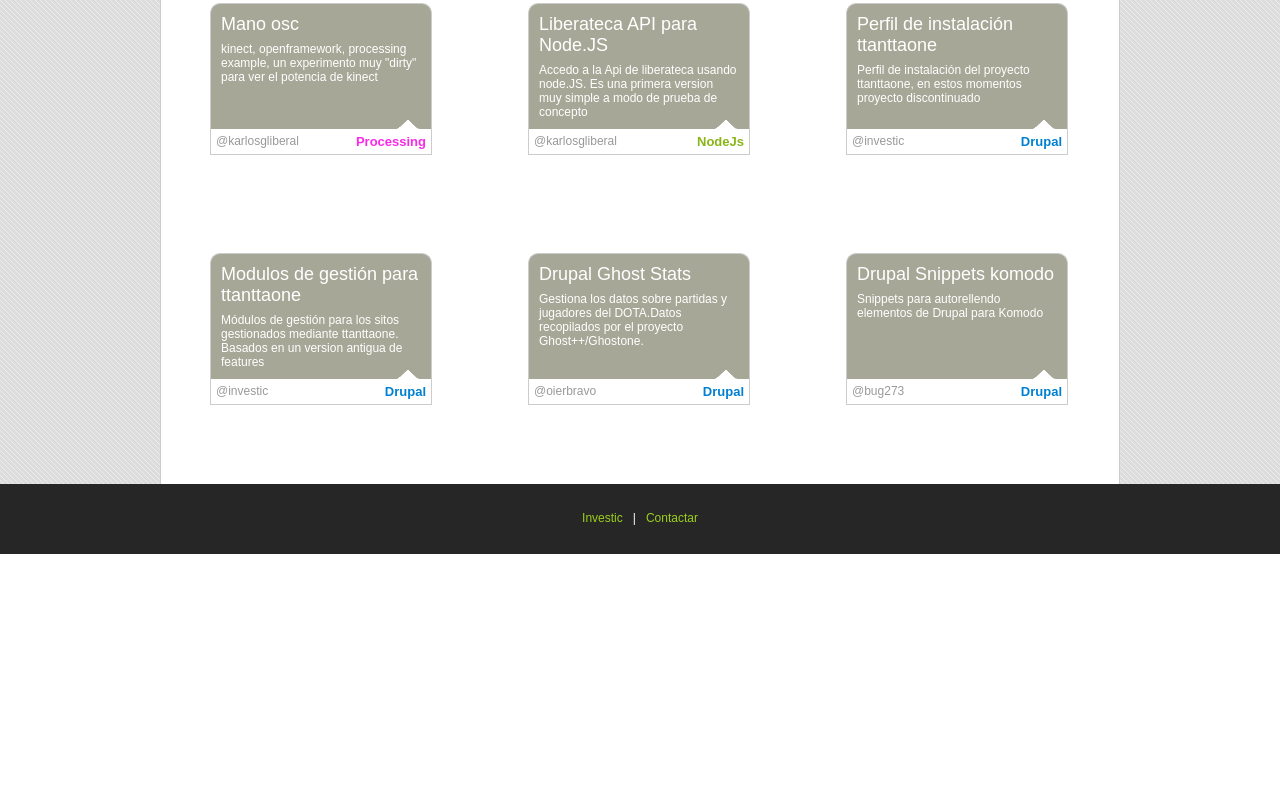
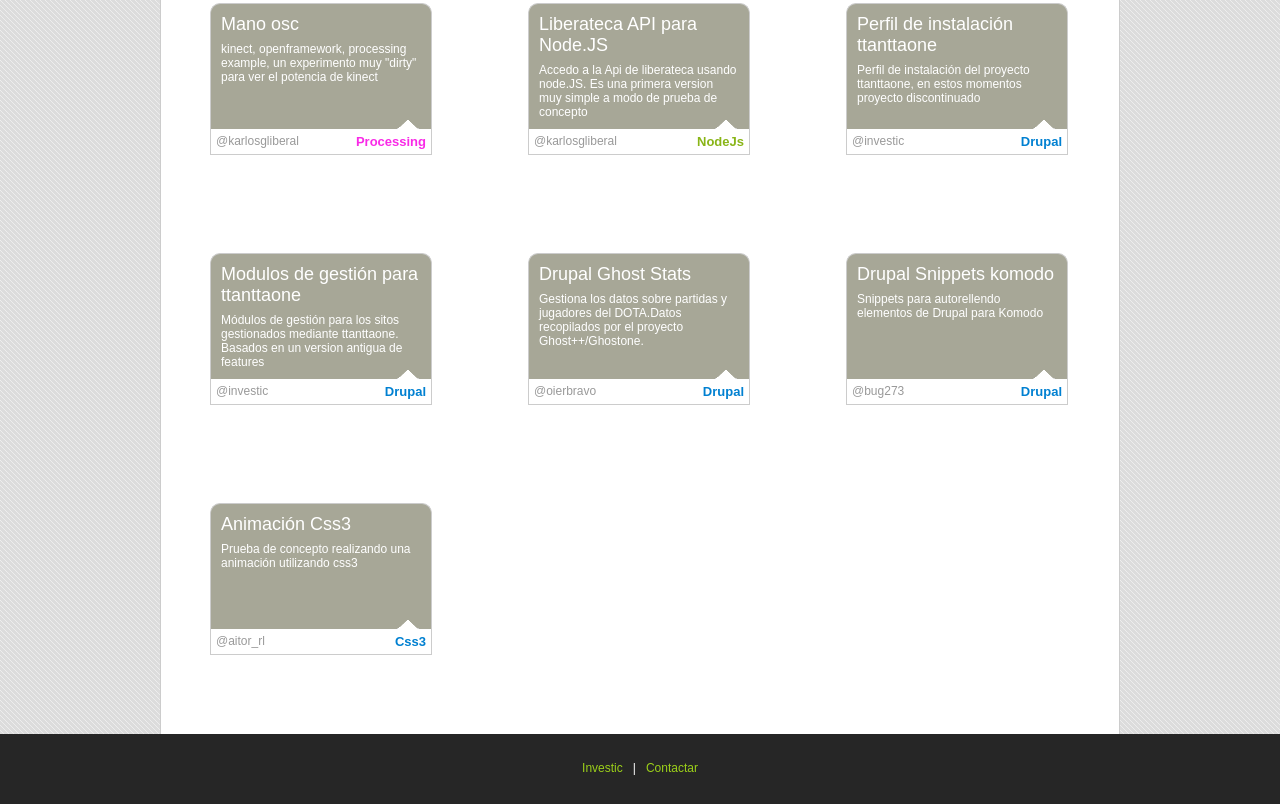
Before and after one commit to investic/investic.github.com, a plain HTML site: page index.html in a window 1280 px wide. Shown: the part 684-1488 px from the top of the page. Before the commit the page ends 1238 px from the top, so only its background shows below. Drawn offline with Linux system fonts and the light colour scheme.

Commit message:
Cambios añadiendo el css3 de aitor

```diff
--- a/index.html
+++ b/index.html
@@ -150,6 +150,19 @@
     </div>
   </div><!--Cierra box-->
 
+  <div class="box-wrapper"><!--Box-->
+    <div class="box">
+    <div class="box-titular"><a href="https://github.com/aitorrl/animacion_css3">Animación Css3 </a></div>
+    <div class="box-texto">Prueba de concepto realizando una animación utilizando css3</div>
+  </div>
+     <div class="mancheta"></div>
+  <div class="box-footer">
+
+     <div class="box-user"><a href="http://github.com/aitorrl">@aitor_rl</a></div>
+     <div class="box-drupal">Css3</div>
+    </div>
+  </div><!--Cierra box-->
+
 </div><!--Cierra Content wrapper-->
 </div><!--Cierra Contenido-->
   <div class="separador"></div>
```
